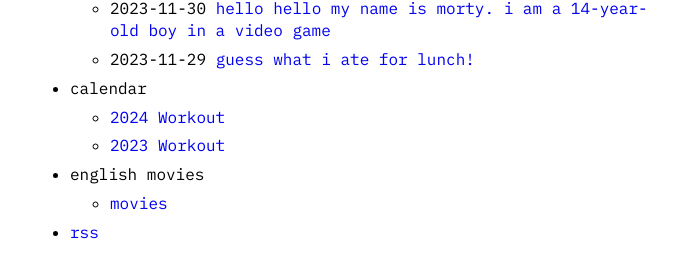
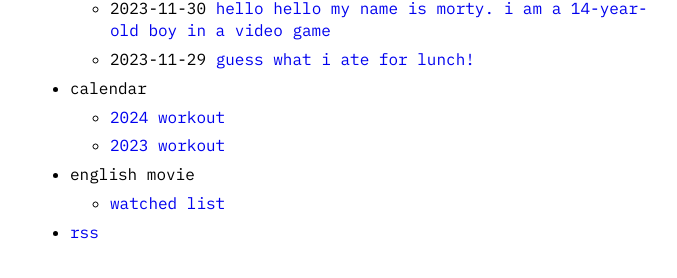
Before and after one commit to prolkh/prolkh.github.io, a Jekyll site: the page built from index.md, in a window 1280 px wide. Shown: the part 270-548 px from the top of the page, without its empty margins (290-967 px from the left). Built offline with Jekyll 4.4.1, drawn with Linux system fonts in a browser that asks for light colours.

Commit message:
refactor : rename the menu items

```diff
--- a/_data/menu.yml
+++ b/_data/menu.yml
@@ -28,15 +28,15 @@ entries:
 
   - title: calendar
     entries:
-      - title: 2024 Workout
+      - title: 2024 workout
         url: 2024-workout-calendar
-      - title: 2023 Workout
+      - title: 2023 workout
         url: 2023-workout-calendar
 
-  - title: english movies
+  - title: english movie
     entries:
-      - title: movies
-        url: movies
+      - title: watched list
+        url: watched-movies-list
   - title: rss
     url: feed.xml
 
```
Also changed, not shown: watched-movies-list.md (renamed from movies.md, +1 -1 lines).
